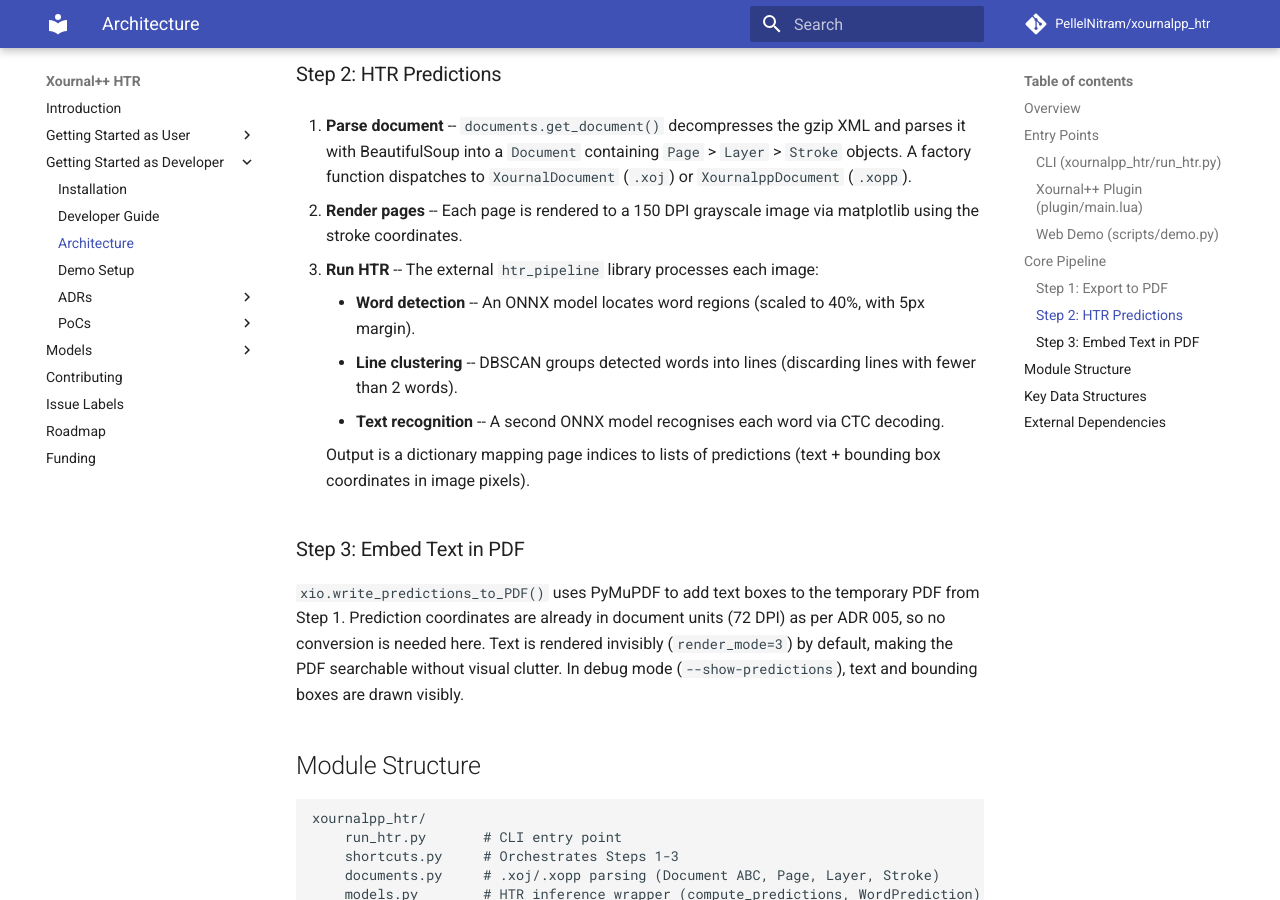
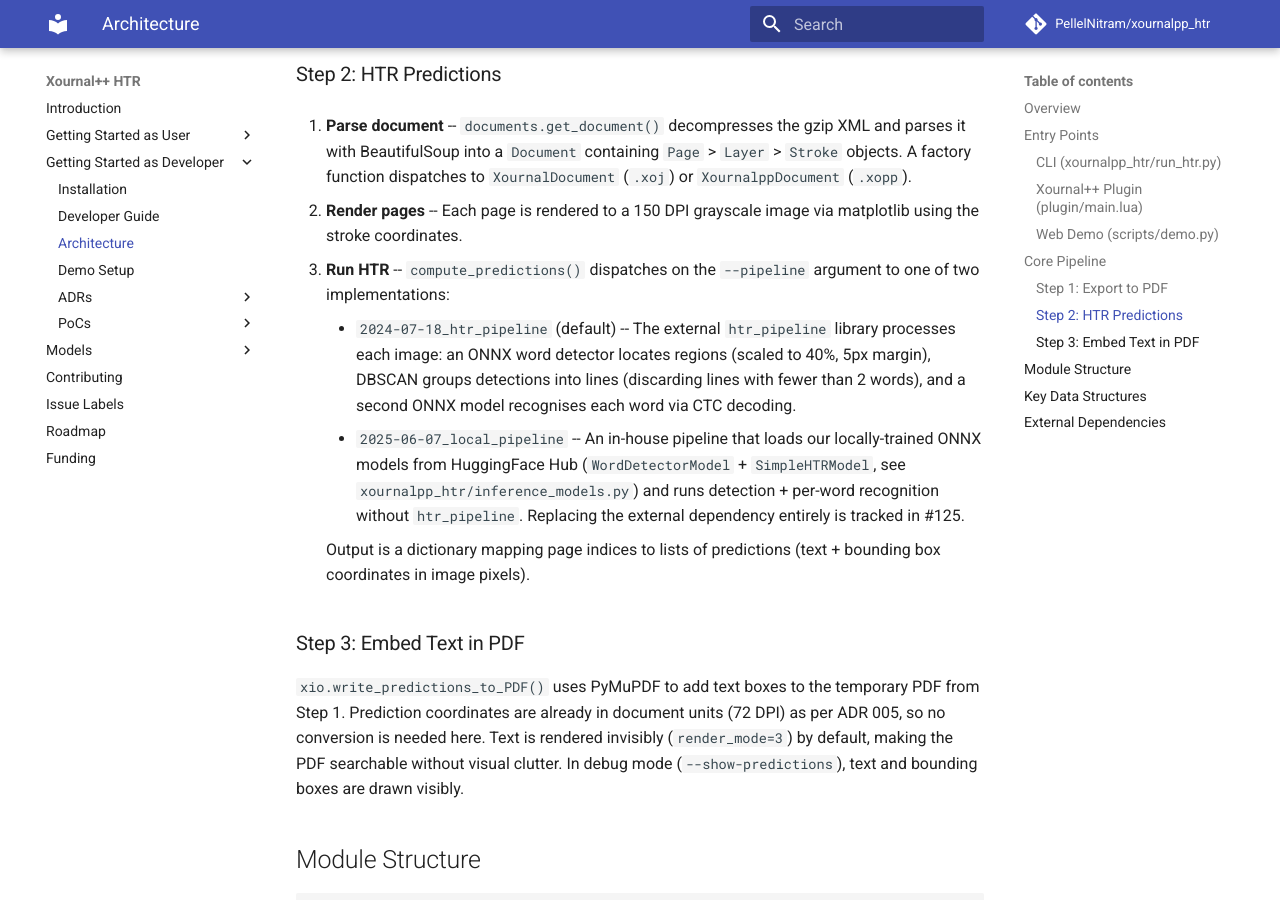
Before and after one commit to PellelNitram/xournalpp_htr, an MkDocs documentation site: the page built from docs/architecture.md, in a window 1280 px wide and 900 px high, scrolled down 2523 px. Built offline with MkDocs 1.6.1 and Material for MkDocs 9.7.7, drawn with Linux system fonts in a browser that asks for light colours; comment, search, counter and statistics services are not loaded.

Commit message:
Document end-to-end local HTR pipeline. [CC]

```diff
--- a/docs/architecture.md
+++ b/docs/architecture.md
@@ -76,10 +76,10 @@ graph TD
 
 2. **Render pages** -- Each page is rendered to a 150 DPI grayscale image via matplotlib using the stroke coordinates.
 
-3. **Run HTR** -- The external `htr_pipeline` library processes each image:
-    - **Word detection** -- An ONNX model locates word regions (scaled to 40%, with 5px margin).
-    - **Line clustering** -- DBSCAN groups detected words into lines (discarding lines with fewer than 2 words).
-    - **Text recognition** -- A second ONNX model recognises each word via CTC decoding.
+3. **Run HTR** -- `compute_predictions()` dispatches on the `--pipeline` argument to one of two implementations:
+
+    - `2024-07-18_htr_pipeline` (default) -- The external `htr_pipeline` library processes each image: an ONNX word detector locates regions (scaled to 40%, 5px margin), DBSCAN groups detections into lines (discarding lines with fewer than 2 words), and a second ONNX model recognises each word via CTC decoding.
+    - `2025-06-07_local_pipeline` -- An in-house pipeline that loads our locally-trained ONNX models from HuggingFace Hub (`WordDetectorModel` + `SimpleHTRModel`, see `xournalpp_htr/inference_models.py`) and runs detection + per-word recognition without `htr_pipeline`. Replacing the external dependency entirely is tracked in #125.
 
     Output is a dictionary mapping page indices to lists of predictions (text + bounding box coordinates in image pixels).
 
```
Also changed, not shown: docs/developer_guide.md (+1 -0 lines), docs/models/simple_htr.md (+1 -1 lines), docs/roadmap.md (+4 -3 lines).
